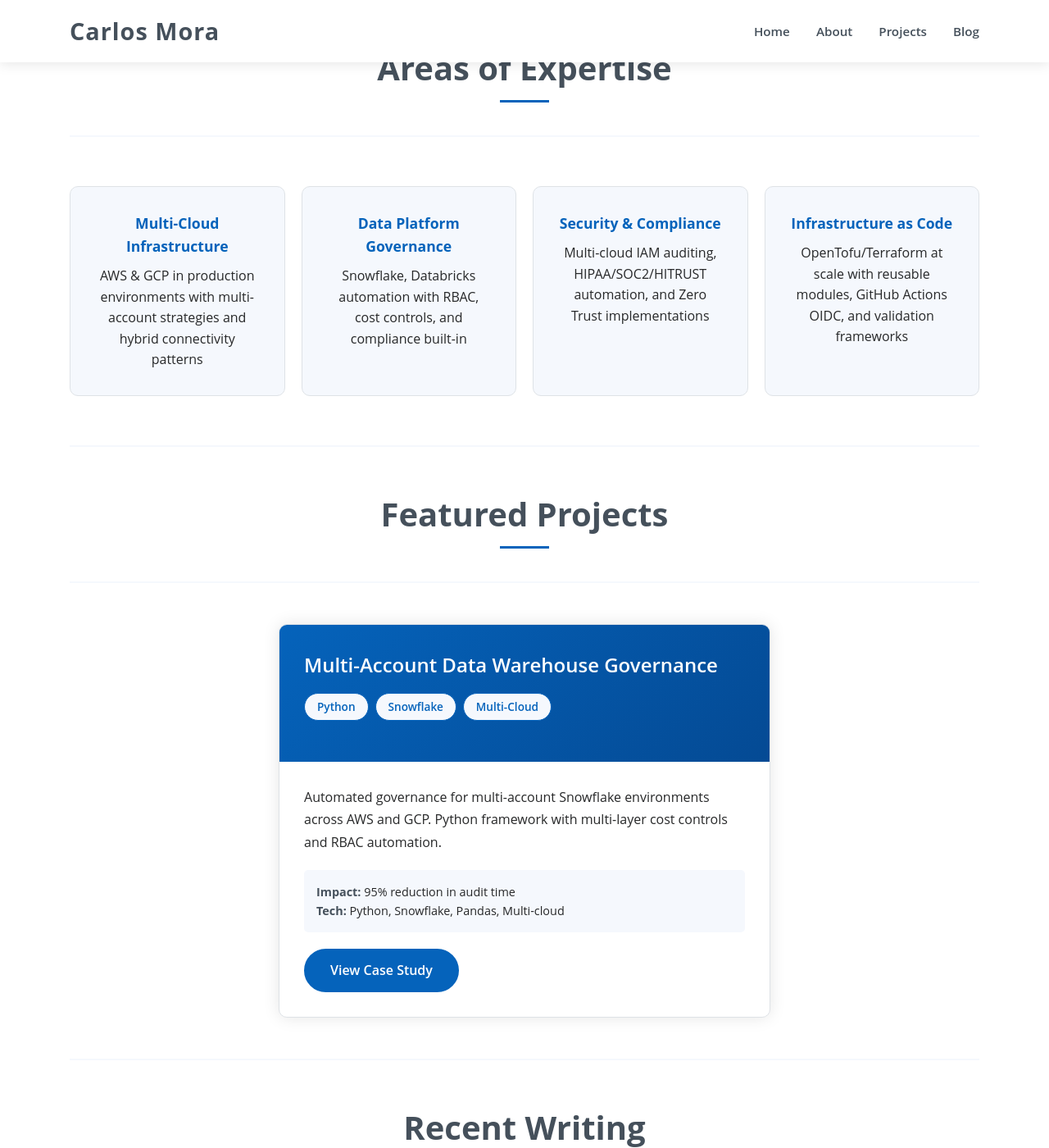
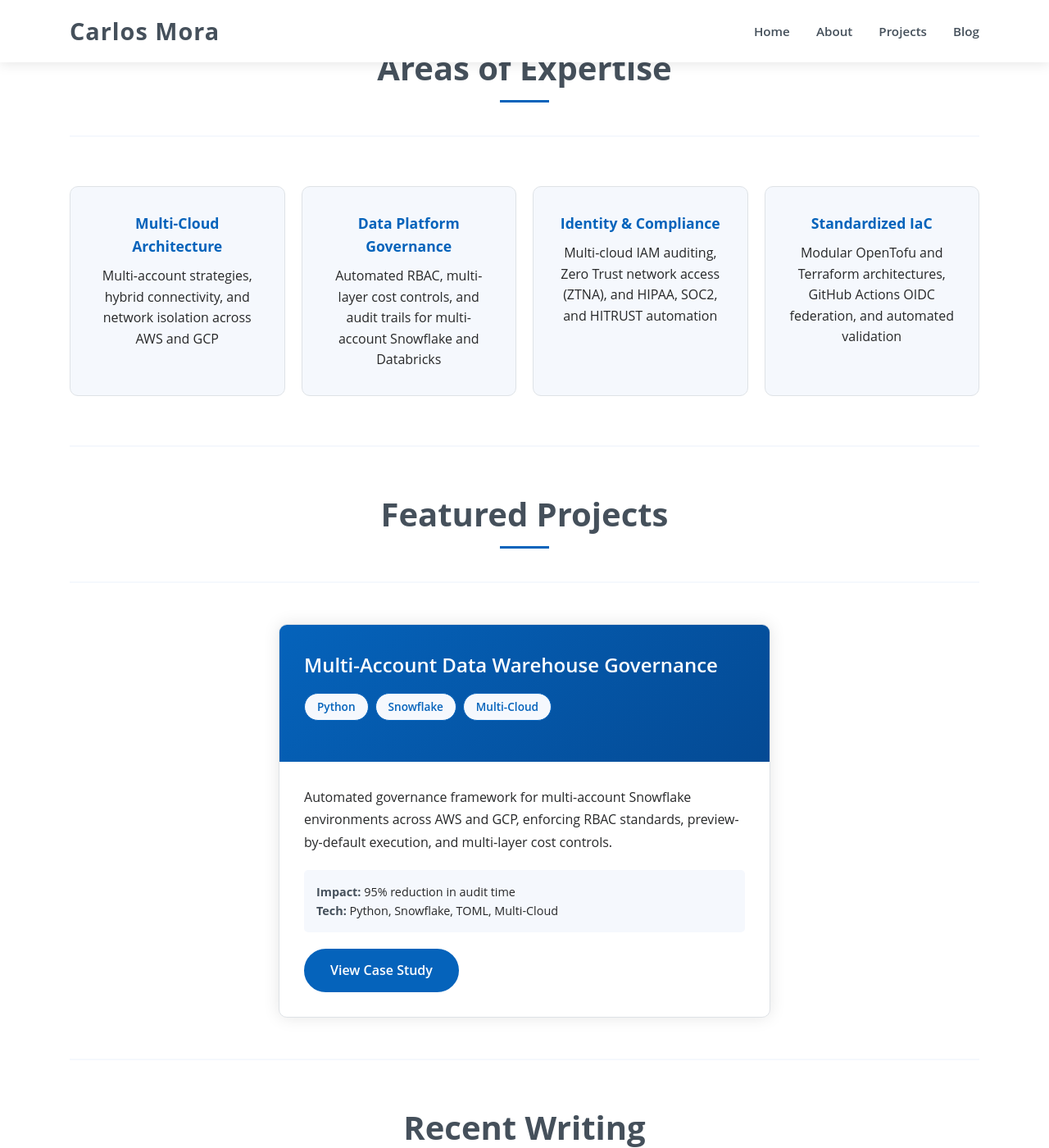
Before and after one commit to carlosmoradev/carlosmoradev.github.io, a Jekyll site: the page built from index.md, in a window 1280 px wide and 1400 px high, scrolled down 1195 px. Shown: the whole window at 82% size. Built offline with Jekyll 4.4.1, drawn with Linux system fonts in a browser that asks for light colours; some of the changed text lies outside the part shown.

Commit message:
refactor(home): reframe hero and expertise around capabilities instead of services

```diff
--- a/index.md
+++ b/index.md
@@ -1,14 +1,14 @@
 ---
 layout: home
 title: Home
-description: "Carlos Mora — Platform Engineer & SRE with 25+ years of experience. Multi-cloud infrastructure (AWS + GCP), data platform governance, Zero Trust networking, and compliance automation for regulated environments."
+description: "Carlos Mora: Senior Platform Engineer with 25+ years of experience. Platform architecture, data platform governance, Zero Trust networking, and compliance automation for regulated multi-cloud environments (AWS and GCP)."
 ---
 
 <section class="hero">
   <h1>Carlos Mora</h1>
-  <p class="hero-subtitle">Platform Engineer & <span>Site Reliability Engineer</span></p>
+  <p class="hero-subtitle">Senior <span>Platform Engineer</span></p>
   <p class="hero-description">
-    Platform Engineer with 25+ years building infrastructure—from on-premise data centers to hybrid clouds to multi-cloud at scale. I specialize in the complex parts: data platform governance, Zero Trust networks, IAM automation, and compliance frameworks that work across AWS and GCP.
+    25+ years designing and operating infrastructure across on-premise data centers, hybrid architectures, and multi-cloud environments. I define platform standards, build deterministic guardrails, and govern data platforms and security across AWS and GCP in regulated healthcare settings.
   </p>
   <div class="hero-cta">
     <a href="/projects" class="btn-primary">View my work</a>
@@ -52,20 +52,20 @@ description: "Carlos Mora — Platform Engineer & SRE with 25+ years of experien
   </header>
   <div class="specialties">
     <article class="specialty-item">
-      <h3>Multi-Cloud Infrastructure</h3>
-      <p>AWS & GCP in production environments with multi-account strategies and hybrid connectivity patterns</p>
+      <h3>Multi-Cloud Architecture</h3>
+      <p>Multi-account strategies, hybrid connectivity, and network isolation across AWS and GCP</p>
     </article>
     <article class="specialty-item">
       <h3>Data Platform Governance</h3>
-      <p>Snowflake, Databricks automation with RBAC, cost controls, and compliance built-in</p>
+      <p>Automated RBAC, multi-layer cost controls, and audit trails for multi-account Snowflake and Databricks</p>
     </article>
     <article class="specialty-item">
-      <h3>Security & Compliance</h3>
-      <p>Multi-cloud IAM auditing, HIPAA/SOC2/HITRUST automation, and Zero Trust implementations</p>
+      <h3>Identity & Compliance</h3>
+      <p>Multi-cloud IAM auditing, Zero Trust network access (ZTNA), and HIPAA, SOC2, and HITRUST automation</p>
     </article>
     <article class="specialty-item">
-      <h3>Infrastructure as Code</h3>
-      <p>OpenTofu/Terraform at scale with reusable modules, GitHub Actions OIDC, and validation frameworks</p>
+      <h3>Standardized IaC</h3>
+      <p>Modular OpenTofu and Terraform architectures, GitHub Actions OIDC federation, and automated validation</p>
     </article>
   </div>
 </section>
@@ -88,10 +88,10 @@ description: "Carlos Mora — Platform Engineer & SRE with 25+ years of experien
         </div>
       </header>
       <div class="project-card-body">
-        <p>Automated governance for multi-account Snowflake environments across AWS and GCP. Python framework with multi-layer cost controls and RBAC automation.</p>
+        <p>Automated governance framework for multi-account Snowflake environments across AWS and GCP, enforcing RBAC standards, preview-by-default execution, and multi-layer cost controls.</p>
         <div class="project-meta">
           <strong>Impact:</strong> 95% reduction in audit time<br>
-          <strong>Tech:</strong> Python, Snowflake, Pandas, Multi-cloud
+          <strong>Tech:</strong> Python, Snowflake, TOML, Multi-Cloud
         </div>
         <a href="/projects/snowflake-governance" class="btn-primary" aria-label="View case study: Multi-Account Data Warehouse Governance">View Case Study</a>
       </div>
@@ -174,7 +174,7 @@ description: "Carlos Mora — Platform Engineer & SRE with 25+ years of experien
     <div class="cert-content">
       <h3 style="margin-top: 0;">AWS Solutions Architect Professional</h3>
       <p><strong>Status:</strong> In Preparation</p>
-      <p>Hands-on production experience with multi-account architectures, hybrid cloud connectivity (RDS Proxy + NLB), IAM security automation, and cost optimization strategies across AWS and GCP.</p>
+      <p>Production experience with multi-account architectures, hybrid cloud network connectivity and isolation, IAM security automation, and multi-layer cost controls across AWS and GCP.</p>
     </div>
   </article>
 </section>
```
Also changed, not shown: other parts of index.md (+1 -1 lines).
